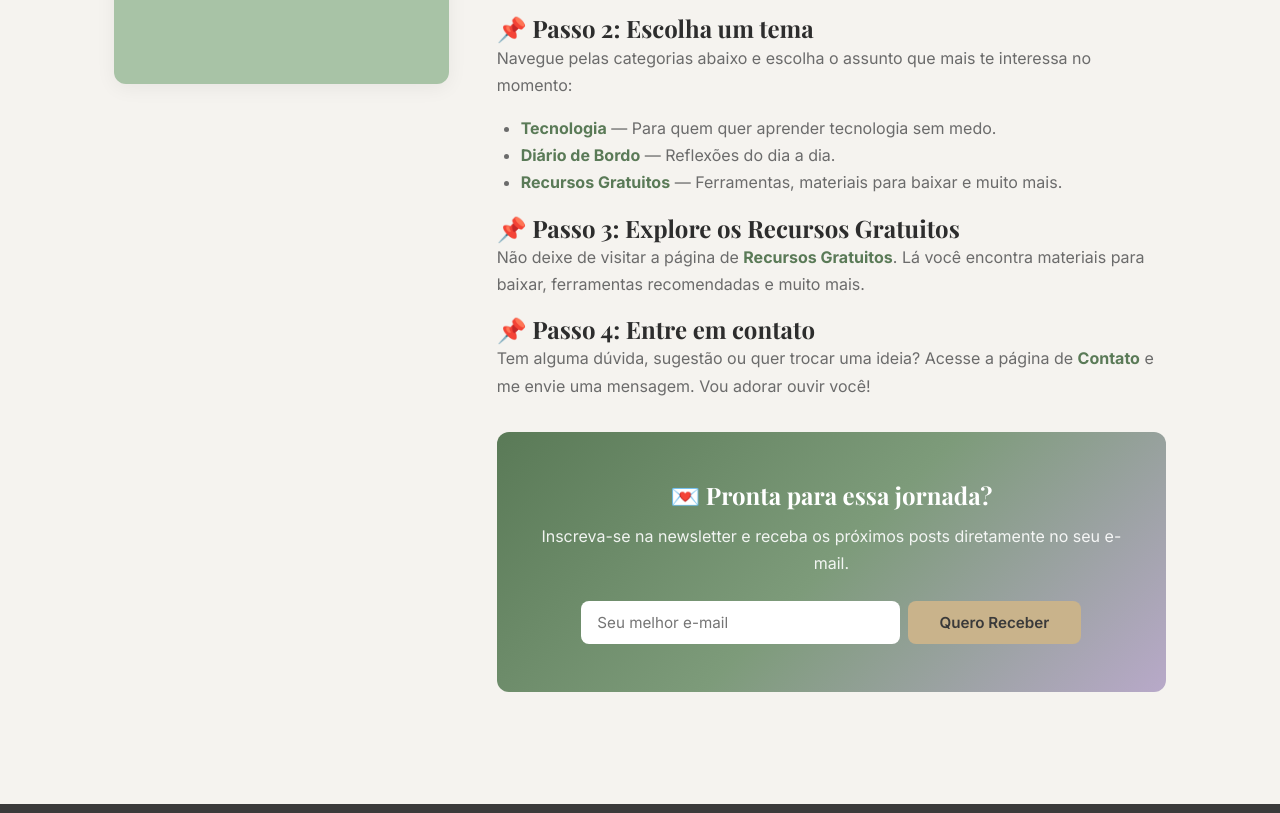
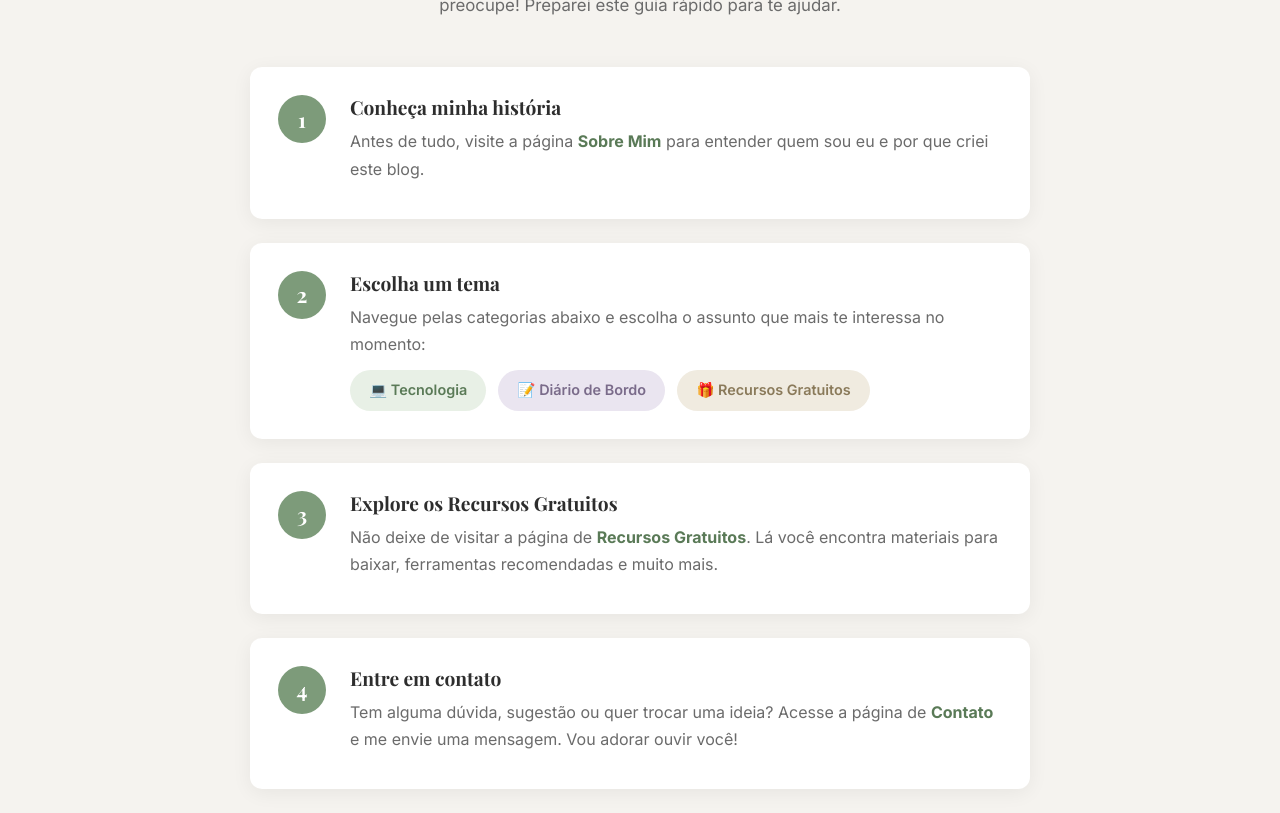
Before and after one commit to resi-silva/tech-sem-pressa, a plain HTML site: page pages/comece-aqui.html in a window 1280 px wide. Shown: the part 591-1404 px from the top of the page. Drawn offline with nearby package versions, Linux system fonts and the light colour scheme.

Commit message:
Reformula visual da página Comece Aqui: cards de passos, tags estilizadas, footer corrigido e layout mais harmonioso

```diff
--- a/assets/css/style.css
+++ b/assets/css/style.css
@@ -722,6 +722,214 @@ p {
   color: var(--color-text);
 }
 
+/* --- COMEÇE AQUI PAGE --- */
+.comece-aqui-content {
+  max-width: 780px;
+  margin: 0 auto;
+}
+
+.intro-card {
+  text-align: center;
+  margin-bottom: 3rem;
+}
+
+.intro-icon {
+  font-size: 4rem;
+  margin-bottom: 1rem;
+}
+
+.intro-card h2 {
+  margin-bottom: 0.75rem;
+}
+
+.intro-card p {
+  max-width: 550px;
+  margin: 0 auto;
+  font-size: 1.05rem;
+}
+
+.steps-grid {
+  display: flex;
+  flex-direction: column;
+  gap: 1.5rem;
+  margin-bottom: 3rem;
+}
+
+.step-card {
+  display: flex;
+  gap: 1.5rem;
+  align-items: flex-start;
+  background: var(--color-bg-alt);
+  border-radius: var(--radius);
+  padding: 1.75rem;
+  box-shadow: var(--shadow);
+  transition: var(--transition);
+}
+
+.step-card:hover {
+  box-shadow: var(--shadow-hover);
+  transform: translateX(4px);
+}
+
+.step-number {
+  flex-shrink: 0;
+  width: 48px;
+  height: 48px;
+  border-radius: 50%;
+  background: var(--color-primary);
+  color: #fff;
+  display: flex;
+  align-items: center;
+  justify-content: center;
+  font-family: var(--font-heading);
+  font-size: 1.3rem;
+  font-weight: 700;
+}
+
+.step-content {
+  flex: 1;
+}
+
+.step-content h3 {
+  margin-bottom: 0.5rem;
+  font-size: 1.2rem;
+}
+
+.step-content p {
+  margin-bottom: 0.5rem;
+}
+
+.step-categories {
+  display: flex;
+  flex-wrap: wrap;
+  gap: 0.75rem;
+  margin-top: 0.75rem;
+}
+
+.cat-tag {
+  display: inline-flex;
+  align-items: center;
+  gap: 0.4rem;
+  padding: 0.5rem 1.2rem;
+  border-radius: 50px;
+  font-size: 0.9rem;
+  font-weight: 600;
+  transition: var(--transition);
+}
+
+.cat-tag:hover {
+  transform: translateY(-2px);
+  box-shadow: 0 4px 12px rgba(0,0,0,0.12);
+}
+
+.tag-tecnologia {
+  background: #e8f0e6;
+  color: var(--color-primary-dark);
+}
+
+.tag-tecnologia:hover {
+  background: var(--color-primary);
+  color: #fff;
+}
+
+.tag-diario {
+  background: #eae5f0;
+  color: #7a6b8a;
+}
+
+.tag-diario:hover {
+  background: var(--color-secondary);
+  color: #fff;
+}
+
+.tag-recursos {
+  background: #f0ebe0;
+  color: #8a7a5a;
+}
+
+.tag-recursos:hover {
+  background: var(--color-accent);
+  color: #fff;
+}
+
+.newsletter-section {
+  background: linear-gradient(135deg, var(--color-primary-dark) 0%, var(--color-primary) 50%, var(--color-secondary) 100%);
+  padding: 3rem 2.5rem;
+  border-radius: var(--radius);
+  text-align: center;
+  color: #fff;
+}
+
+.newsletter-section h3 {
+  color: #fff;
+  margin-bottom: 0.75rem;
+  font-size: 1.5rem;
+}
+
+.newsletter-section p {
+  color: rgba(255, 255, 255, 0.9);
+  margin-bottom: 1.5rem;
+  font-size: 1.05rem;
+}
+
+.newsletter-section .newsletter-form {
+  display: flex;
+  max-width: 480px;
+  margin: 0 auto;
+  gap: 0.5rem;
+}
+
+.newsletter-section .newsletter-form input {
+  flex: 1;
+  padding: 0.85rem 1.2rem;
+  border: none;
+  border-radius: 8px;
+  font-family: var(--font-body);
+  font-size: 0.95rem;
+}
+
+.newsletter-section .newsletter-form input:focus {
+  outline: none;
+  box-shadow: 0 0 0 3px rgba(184, 169, 201, 0.3);
+}
+
+.newsletter-section .newsletter-form .btn {
+  background: var(--color-accent);
+  color: var(--color-text);
+  padding: 0.85rem 2rem;
+  font-weight: 700;
+}
+
+.newsletter-section .newsletter-form .btn:hover {
+  background: #d4be92;
+  transform: translateY(-2px);
+  box-shadow: 0 4px 15px rgba(0,0,0,0.15);
+}
+
+@media (max-width: 768px) {
+  .step-card {
+    flex-direction: column;
+    align-items: stretch;
+    text-align: center;
+  }
+
+  .step-number {
+    margin: 0 auto;
+  }
+
+  .step-categories {
+    justify-content: center;
+  }
+
+  .newsletter-section {
+    padding: 2rem 1.5rem;
+  }
+
+  .newsletter-section .newsletter-form {
+    flex-direction: column;
+  }
+}
+
 /* --- DECORATIVE ELEMENTS --- */
 .deco-leaf {
   display: inline-block;
--- a/pages/comece-aqui.html
+++ b/pages/comece-aqui.html
@@ -43,39 +43,59 @@
         <span>Comece Aqui</span>
       </nav>
 
-      <div class="about-content">
-        <div class="about-image" style="display:flex;align-items:center;justify-content:center;background:var(--color-primary-light);color:#fff;font-size:4rem;min-height:300px;border-radius:var(--radius);">
-          🗺️
-        </div>
-        <div class="about-text">
+      <div class="comece-aqui-content">
+        <div class="intro-card">
+          <div class="intro-icon">🗺️</div>
           <h2>Por onde começar?</h2>
           <p>Se você chegou até aqui e não sabe por onde começar, não se preocupe! Preparei este guia rápido para te ajudar.</p>
+        </div>
 
-          <h3>📌 Passo 1: Conheça minha história</h3>
+        <div class="steps-grid">
+          <div class="step-card">
+            <div class="step-number">1</div>
+            <div class="step-content">
+              <h3>Conheça minha história</h3>
               <p>Antes de tudo, visite a página <a href="sobre-mim.html"><strong>Sobre Mim</strong></a> para entender quem sou eu e por que criei este blog.</p>
+            </div>
+          </div>
 
-          <h3>📌 Passo 2: Escolha um tema</h3>
+          <div class="step-card">
+            <div class="step-number">2</div>
+            <div class="step-content">
+              <h3>Escolha um tema</h3>
               <p>Navegue pelas categorias abaixo e escolha o assunto que mais te interessa no momento:</p>
-          <ul style="list-style:disc;padding-left:1.5rem;margin-bottom:1rem;color:var(--color-text-light);">
-            <li><a href="tecnologia-descomplicada.html"><strong>Tecnologia</strong></a> — Para quem quer aprender tecnologia sem medo.</li>
-            <li><a href="diario-de-bordo.html"><strong>Diário de Bordo</strong></a> — Reflexões do dia a dia.</li>
-            <li><a href="recursos-gratuitos.html"><strong>Recursos Gratuitos</strong></a> — Ferramentas, materiais para baixar e muito mais.</li>
-          </ul>
+              <div class="step-categories">
+                <a href="tecnologia-descomplicada.html" class="cat-tag tag-tecnologia">💻 Tecnologia</a>
+                <a href="diario-de-bordo.html" class="cat-tag tag-diario">📝 Diário de Bordo</a>
+                <a href="recursos-gratuitos.html" class="cat-tag tag-recursos">🎁 Recursos Gratuitos</a>
+              </div>
+            </div>
+          </div>
 
-          <h3>📌 Passo 3: Explore os Recursos Gratuitos</h3>
+          <div class="step-card">
+            <div class="step-number">3</div>
+            <div class="step-content">
+              <h3>Explore os Recursos Gratuitos</h3>
               <p>Não deixe de visitar a página de <a href="recursos-gratuitos.html"><strong>Recursos Gratuitos</strong></a>. Lá você encontra materiais para baixar, ferramentas recomendadas e muito mais.</p>
+            </div>
+          </div>
 
-          <h3>📌 Passo 4: Entre em contato</h3>
+          <div class="step-card">
+            <div class="step-number">4</div>
+            <div class="step-content">
+              <h3>Entre em contato</h3>
               <p>Tem alguma dúvida, sugestão ou quer trocar uma ideia? Acesse a página de <a href="contato.html"><strong>Contato</strong></a> e me envie uma mensagem. Vou adorar ouvir você!</p>
+            </div>
+          </div>
+        </div>
 
-          <div class="newsletter" style="margin-top:2rem;">
+        <div class="newsletter-section">
           <h3>💌 Pronta para essa jornada?</h3>
           <p>Inscreva-se na newsletter e receba os próximos posts diretamente no seu e-mail.</p>
           <form class="newsletter-form">
             <input type="email" placeholder="Seu melhor e-mail" required>
             <button type="submit" class="btn">Quero Receber</button>
           </form>
-          </div>
         </div>
       </div>
     </div>
@@ -97,8 +117,9 @@
         </div>
         <div>
           <h4>Categorias</h4>
-          <a href="tecnologia-descomplicada.html">Tecnologia Descomplicada</a>
+          <a href="tecnologia-descomplicada.html">Tecnologia</a>
           <a href="diario-de-bordo.html">Diário de Bordo</a>
+          <a href="recursos-gratuitos.html">Recursos Gratuitos</a>
         </div>
         <div>
           <h4>Redes Sociais</h4>
```
Lines whose indentation alone changed are shown as unchanged.
